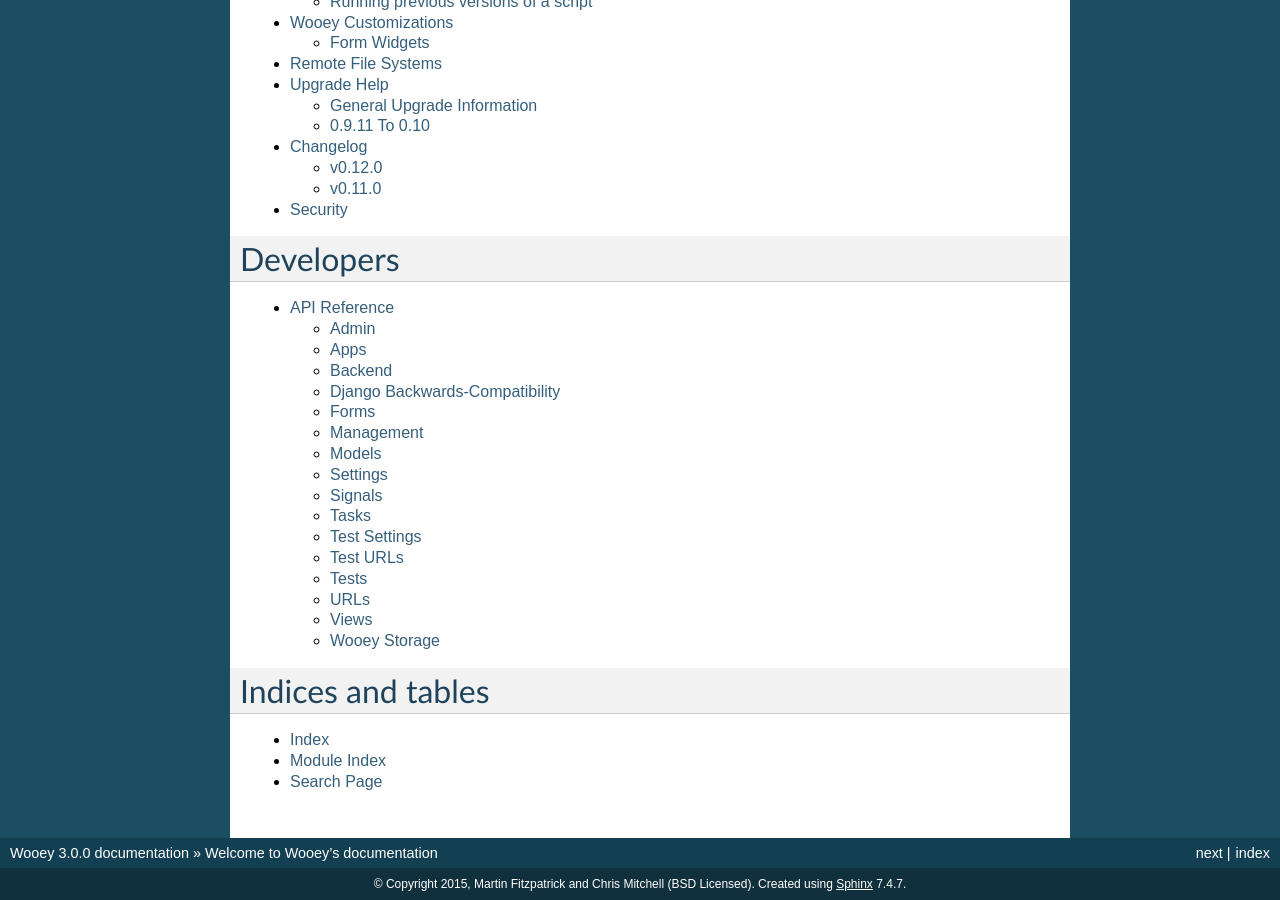
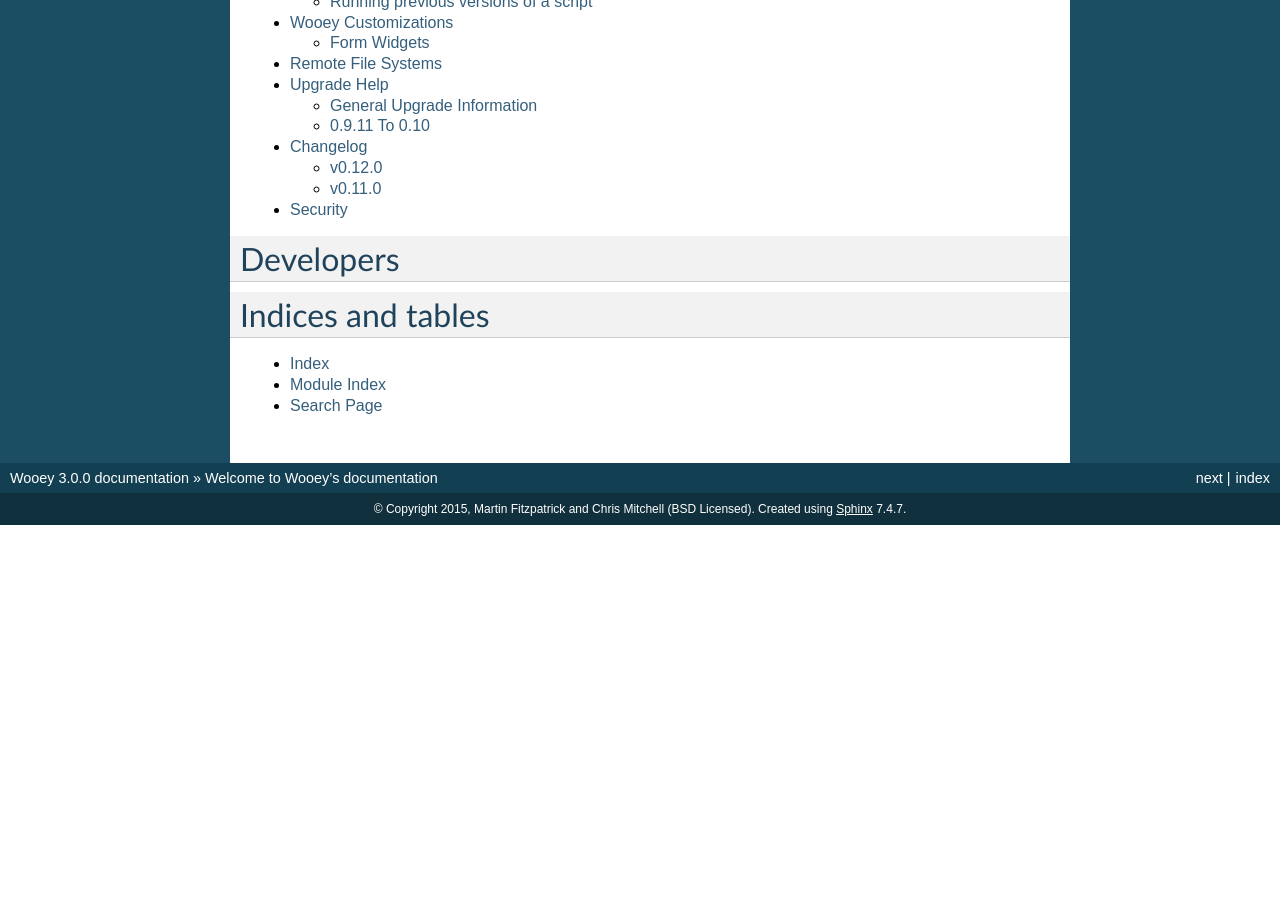
Before and after one commit to wooey/Wooey, a Sphinx documentation site: the page built from docs/index.rst, in a window 1280 px wide and 900 px high, scrolled down 1189 px. Built offline with Sphinx 7.4.7, drawn with Linux system fonts in a browser that asks for light colours; pages that are not in the unit, such as notebooks, are missing from menus; after the commit the page ends 1714 px from its top, so only the background shows below that.

Commit message:
Remove unneeded wooey api docs

```diff
--- a/docs/admin.rst
+++ /dev/null
@@ -1,6 +0,0 @@
-Admin
-=====
-
-.. automodule:: wooey.admin
-   :members:
-   :undoc-members:
--- a/docs/api.rst
+++ /dev/null
@@ -1,25 +0,0 @@
-API Reference
-=============
-
-The API reference is intended for developers of Wooey. It lists the internal classes and methods that make up
-Wooey. If you
-
-.. toctree::
-   :maxdepth: 2
-
-   admin
-   apps
-   backend
-   django_compat
-   forms
-   management
-   models
-   settings
-   signals
-   tasks
-   test_settings
-   test_urls
-   tests
-   urls
-   views
-   wooeystorage
--- a/docs/apps.rst
+++ /dev/null
@@ -1,6 +0,0 @@
-Apps
-====
-
-.. automodule:: wooey.apps
-   :members:
-   :undoc-members:
--- a/docs/django_compat.rst
+++ /dev/null
@@ -1,6 +0,0 @@
-Django Backwards-Compatibility
-==============================
-
-.. automodule:: wooey.django_compat
-   :members:
-   :undoc-members:
--- a/docs/index.rst
+++ b/docs/index.rst
@@ -51,7 +51,6 @@
    :maxdepth: 2
 
    dev_install
-   api
 
 
 Indices and tables
--- a/docs/management.rst
+++ /dev/null
@@ -1,6 +0,0 @@
-Management
-==========
-
-.. automodule:: wooey.management
-   :members:
-   :undoc-members:
--- a/docs/settings.rst
+++ /dev/null
@@ -1,6 +0,0 @@
-Settings
-========
-
-.. automodule:: wooey.settings
-   :members:
-   :undoc-members:
--- a/docs/signals.rst
+++ /dev/null
@@ -1,6 +0,0 @@
-Signals
-=======
-
-.. automodule:: wooey.signals
-   :members:
-   :undoc-members:
--- a/docs/tasks.rst
+++ /dev/null
@@ -1,6 +0,0 @@
-Tasks
-=====
-
-.. automodule:: wooey.tasks
-   :members:
-   :undoc-members:
--- a/docs/test_settings.rst
+++ /dev/null
@@ -1,6 +0,0 @@
-Test Settings
-=============
-
-.. automodule:: wooey.test_settings
-   :members:
-   :undoc-members:
--- a/docs/test_urls.rst
+++ /dev/null
@@ -1,6 +0,0 @@
-Test URLs
-=========
-
-.. automodule:: wooey.test_urls
-   :members:
-   :undoc-members:
--- a/docs/urls.rst
+++ /dev/null
@@ -1,6 +0,0 @@
-URLs
-====
-
-.. automodule:: wooey.urls
-   :members:
-   :undoc-members:
--- a/docs/wooeystorage.rst
+++ /dev/null
@@ -1,6 +0,0 @@
-Wooey Storage
-=============
-
-.. automodule:: wooey.wooeystorage
-   :members:
-   :undoc-members:
```
Also changed, not shown: docs/backend.rst (deleted, +0 -14 lines), docs/forms.rst (deleted, +0 -22 lines), docs/models.rst (deleted, +0 -22 lines), docs/tests.rst (deleted, +0 -42 lines), docs/views.rst (deleted, +0 -26 lines).
